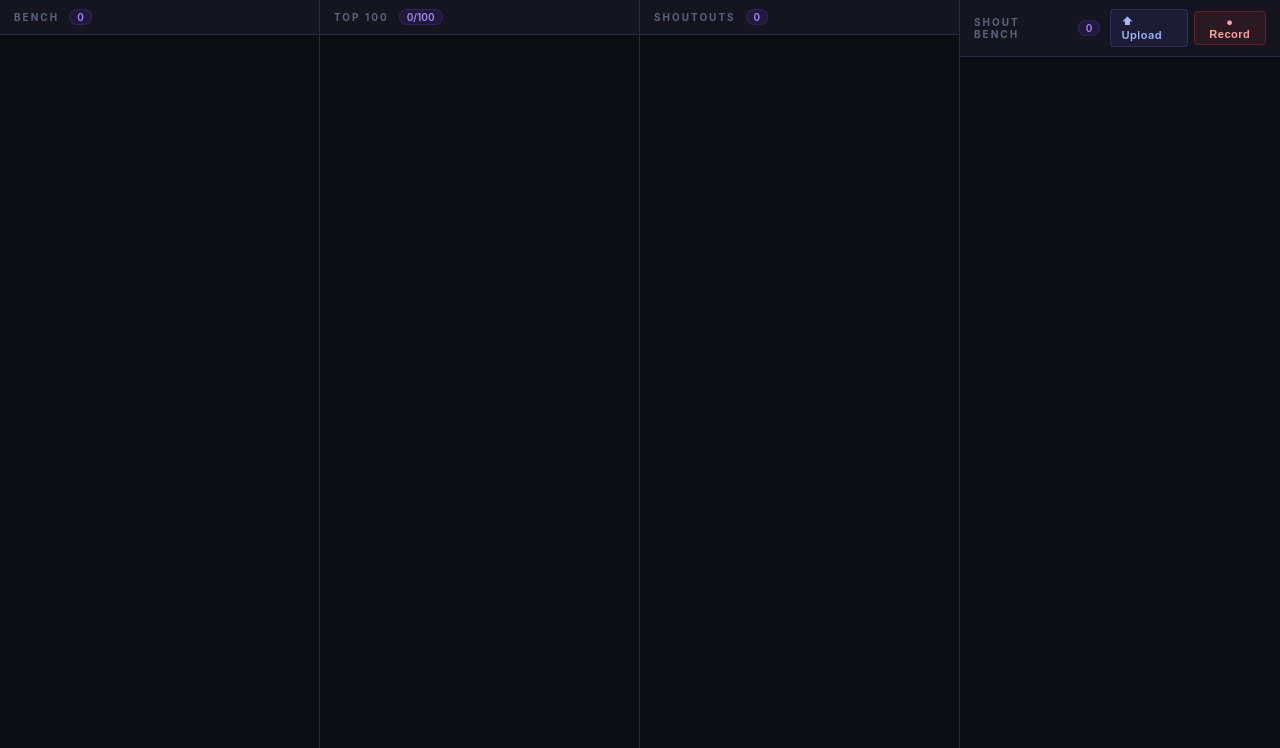
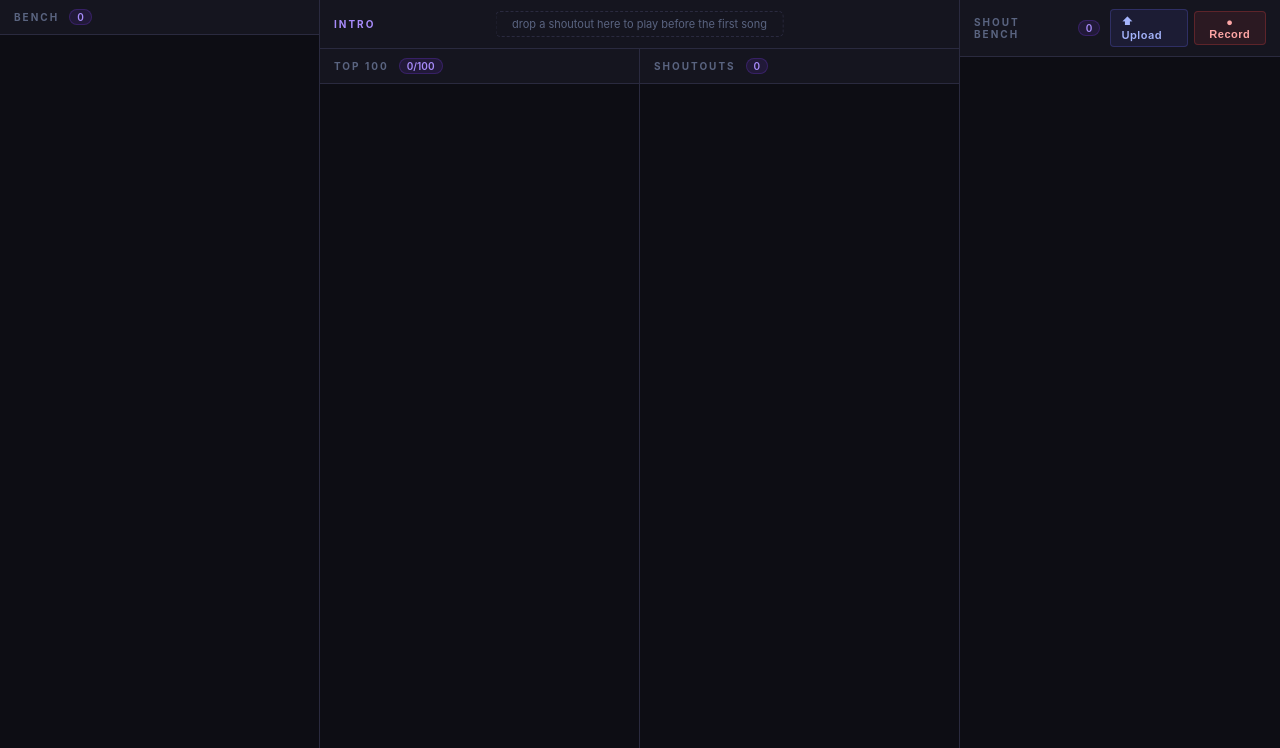
Before and after one commit to GustavGamst/club100, a Flask app: page / in a window 1280 px wide. Shown: the part 52-800 px from the top of the page. Run offline with Flask 3, Linux system fonts and the light colour scheme; some libraries are stand-ins or nearby versions.

Commit message:
Added intro Shoutout option and made the preview timer quicker

```diff
--- a/app.py
+++ b/app.py
@@ -45,13 +45,16 @@ def load_all_songs():
 
 def load_state():
     if os.path.exists("state.json"):
-        with open("state.json") as f:
-            state = json.load(f)
-        # back-compat: add shoutout keys if missing
-        state.setdefault("shoutout_list", [])
-        state.setdefault("shoutout_bench", [])
-        return state
-    return {"list": [], "bench": [], "shoutout_list": [], "shoutout_bench": []}
+        try:
+            with open("state.json") as f:
+                state = json.load(f)
+            state.setdefault("shoutout_list", [])
+            state.setdefault("shoutout_bench", [])
+            state.setdefault("intro_shoutout", None)
+            return state
+        except (json.JSONDecodeError, OSError):
+            pass
+    return {"list": [], "bench": [], "shoutout_list": [], "shoutout_bench": [], "intro_shoutout": None}
 
 
 def save_state(state):
@@ -108,15 +111,21 @@ def index():
     sh_bench = [meta_map[f] for f in state["shoutout_bench"] if f in meta_map]
 
     known_sh = set(state["shoutout_list"] + state["shoutout_bench"])
+    intro_filename = state.get("intro_shoutout")
+    if intro_filename:
+        known_sh.add(intro_filename)
     for s in meta:
         if s["filename"] not in known_sh:
             sh_bench.append(s)
+
+    intro_shoutout = meta_map.get(intro_filename) if intro_filename else None
 
     return render_template("index.html",
         list_songs=list_songs,
         bench_songs=bench_songs,
         shoutout_list=sh_list,
         shoutout_bench=sh_bench,
+        intro_shoutout=intro_shoutout,
     )
 
 
@@ -124,10 +133,11 @@ def index():
 def save():
     data = request.json or {}
     save_state({
-        "list":          data.get("list", []),
-        "bench":         data.get("bench", []),
-        "shoutout_list": data.get("shoutout_list", []),
+        "list":           data.get("list", []),
+        "bench":          data.get("bench", []),
+        "shoutout_list":  data.get("shoutout_list", []),
         "shoutout_bench": data.get("shoutout_bench", []),
+        "intro_shoutout": data.get("intro_shoutout", None),
     })
 
     start_times = data.get("start_times", {})
@@ -379,6 +389,7 @@ def build():
 
     meta_map = {s["filename"]: s for s in load_shoutout_meta()}
     shoutout_list = [meta_map[f] for f in state["shoutout_list"] if f in meta_map]
+    intro_shoutout = meta_map.get(state.get("intro_shoutout"))
 
     job_id = uuid.uuid4().hex[:8]
     q: queue.Queue = queue.Queue()
@@ -399,6 +410,7 @@ def build():
             result = make_club_from_app(
                 song_list=song_list,
                 shoutout_list=shoutout_list,
+                intro_shoutout=intro_shoutout,
                 build_dir="output",
                 log=lambda msg: q.put({"type": "log", "msg": msg}),
                 **opts,
--- a/static/script.js
+++ b/static/script.js
@@ -56,6 +56,29 @@ Sortable.create(document.getElementById("shoutout-bench"), {
     chosenClass: "sortable-chosen",
     onEnd() { updateShoutListNumbers(); markDirty(); },
 });
+
+Sortable.create(document.getElementById("intro-drop"), {
+    group: { name: "shouts", pull: true, put: true },
+    animation: 180,
+    filter: SHOUT_DRAG_FILTER,
+    preventOnFilter: false,
+    ghostClass: "sortable-ghost",
+    chosenClass: "sortable-chosen",
+    onAdd(evt) {
+        // If a card was already there, send it to the bench
+        while (evt.to.children.length > 1) {
+            document.getElementById("shoutout-bench").appendChild(evt.to.children[0]);
+        }
+        updateIntroHint();
+        markDirty();
+    },
+    onRemove() { updateIntroHint(); markDirty(); },
+});
+
+function updateIntroHint() {
+    const filled = document.querySelector("#intro-drop .shoutout-card") !== null;
+    document.getElementById("intro-zone-hint").style.display = filled ? "none" : "";
+}
 
 // ── COUNTS + NUMBERING ────────────────────────────────────────────────────────
 
@@ -202,6 +225,7 @@ function saveOrder() {
     const bench = Array.from(document.querySelectorAll("#bench-section .song-card")).map(c => c.dataset.url);
     const shoutout_list  = Array.from(document.querySelectorAll("#shoutout-list .shoutout-card")).map(c => c.dataset.filename);
     const shoutout_bench = Array.from(document.querySelectorAll("#shoutout-bench .shoutout-card")).map(c => c.dataset.filename);
+    const intro_shoutout = document.querySelector("#intro-drop .shoutout-card")?.dataset.filename ?? null;
 
     const start_times = {};
     document.querySelectorAll(".song-card").forEach(card => {
@@ -214,7 +238,7 @@ function saveOrder() {
     fetch("/save", {
         method: "POST",
         headers: { "Content-Type": "application/json" },
-        body: JSON.stringify({ list, bench, shoutout_list, shoutout_bench, start_times }),
+        body: JSON.stringify({ list, bench, shoutout_list, shoutout_bench, start_times, intro_shoutout }),
     })
     .then(r => r.json())
     .then(data => {
@@ -887,9 +911,9 @@ function appendLog(text, cls) {
 
 // ── PREVIEW ───────────────────────────────────────────────────────────────────
 
-const PREVIEW_END_OFFSET = 48;   // seek to start_time + this (so last 12s of the 60s clip)
-const PREVIEW_END_WINDOW = 12;   // seconds to play at end of song
-const PREVIEW_START_WINDOW = 10; // seconds to play at start of next song
+const PREVIEW_END_OFFSET = 55;  // seek to start_time + this (so last 5s of the 60s clip)
+const PREVIEW_END_WINDOW = 5;   // seconds to play at end of song
+const PREVIEW_START_WINDOW = 5; // seconds to play at start of next song
 const FADE_OUT_DURATION = 4;     // seconds over which end fades out
 const FADE_IN_DURATION = 3;      // seconds over which start fades in
 
@@ -902,14 +926,34 @@ const pv = {
 };
 
 function buildTransitions() {
-    const songCards = Array.from(document.querySelectorAll("#list-section .song-card"));
+    const songCards  = Array.from(document.querySelectorAll("#list-section .song-card"));
     const shoutCards = Array.from(document.querySelectorAll("#shoutout-list .shoutout-card"));
-    if (songCards.length < 2) return [];
+    if (songCards.length < 1) return [];
 
-    return songCards.slice(0, -1).map((card, i) => {
-        const next = songCards[i + 1];
+    const transitions = [];
+
+    // Intro transition (intro shoutout → first song)
+    const introCard = document.querySelector("#intro-drop .shoutout-card");
+    if (introCard) {
+        const first = songCards[0];
+        transitions.push({
+            isIntro:   true,
+            shoutout:  {
+                filename: introCard.dataset.filename,
+                label:    introCard.querySelector(".shoutout-label").textContent,
+            },
+            nextTitle: first.querySelector(".song-title").textContent,
+            nextUrl:   first.dataset.url,
+            nextStart: parseFloat(first.querySelector(".start-time").value || 0),
+        });
+    }
+
+    // Regular between-song transitions
+    songCards.slice(0, -1).forEach((card, i) => {
+        const next  = songCards[i + 1];
         const shout = shoutCards[i] || null;
-        return {
+        transitions.push({
+            isIntro:   false,
             songTitle: card.querySelector(".song-title").textContent,
             songUrl:   card.dataset.url,
             songStart: parseFloat(card.querySelector(".start-time").value || 0),
@@ -920,14 +964,16 @@ function buildTransitions() {
             nextTitle: next.querySelector(".song-title").textContent,
             nextUrl:   next.dataset.url,
             nextStart: parseFloat(next.querySelector(".start-time").value || 0),
-        };
         });
+    });
+
+    return transitions;
 }
 
 function startPreview() {
     const transitions = buildTransitions();
     if (!transitions.length) {
-        alert("Add at least 2 songs to the Top 100 list to preview transitions.");
+        alert("Add at least 2 songs to the Top 100 list, or add an intro shoutout with at least 1 song.");
         return;
     }
 
@@ -998,7 +1044,8 @@ async function runTransition() {
     updatePreviewNav();
     renderTransitionInfo(t);
 
-    // 1 — Song ending
+    // 1 — Song ending (skipped for intro transition)
+    if (!t.isIntro) {
         setPhase("song-end", "Song ending…");
         await playSegment(
             `/audio?link=${encodeURIComponent(t.songUrl)}`,
@@ -1007,6 +1054,7 @@ async function runTransition() {
             "fade-out"
         );
         if (!pv.active) return;
+    }
 
     // 2 — Shoutout (if any)
     if (t.shoutout) {
@@ -1114,7 +1162,14 @@ function setPhase(phase, label) {
 
 function renderTransitionInfo(t) {
     const shortTitle = str => str.length > 30 ? str.slice(0, 28) + "…" : str;
-    document.getElementById("pv-seg-end").textContent = shortTitle(t.songTitle);
+    const endEl = document.getElementById("pv-seg-end");
+    if (t.isIntro) {
+        endEl.textContent = "[ START ]";
+        endEl.classList.add("pv-no-shout");
+    } else {
+        endEl.textContent = shortTitle(t.songTitle);
+        endEl.classList.remove("pv-no-shout");
+    }
     const shoutEl = document.getElementById("pv-seg-shout");
     if (t.shoutout) {
         shoutEl.textContent = `[ ${t.shoutout.label} ]`;
--- a/static/style.css
+++ b/static/style.css
@@ -93,15 +93,74 @@ header {
 .layout {
     display: grid;
     grid-template-columns: repeat(4, minmax(0, 1fr));
+    grid-template-rows: auto 1fr;
+    height: calc(100vh - var(--hdr));
 }
+
+.panel-bench       { grid-column: 1; grid-row: 1 / 3; }
+.intro-zone        { grid-column: 2 / 4; grid-row: 1; }
+.panel-list        { grid-column: 2; grid-row: 2; }
+.panel-shoutouts   { grid-column: 3; grid-row: 2; }
+.panel-shout-bench { grid-column: 4; grid-row: 1 / 3; }
 
 .panel {
     display: flex;
     flex-direction: column;
     border-right: 1px solid var(--border);
-    height: calc(100vh - var(--hdr));
+    overflow: hidden;
 }
-.panel:last-child { border-right: none; }
+.panel-shout-bench { border-right: none; }
+
+/* ── INTRO ZONE ─────────────────────────────────────────────────────────────── */
+
+.intro-zone {
+    display: flex;
+    align-items: center;
+    gap: 10px;
+    padding: 6px 14px;
+    background: var(--surface);
+    border-bottom: 1px solid var(--border);
+    border-right: 1px solid var(--border);
+    flex-shrink: 0;
+}
+
+.intro-zone-label {
+    font-size: 10px;
+    font-weight: 700;
+    letter-spacing: 2px;
+    color: var(--accent2);
+    text-transform: uppercase;
+    flex-shrink: 0;
+}
+
+.intro-drop {
+    flex: 1;
+    list-style: none;
+    display: flex;
+    align-items: center;
+    min-height: 36px;
+    gap: 0;
+}
+
+.intro-drop .shoutout-card {
+    flex: 1;
+    margin: 0;
+}
+
+.intro-zone-hint {
+    position: absolute;
+    left: 50%;
+    transform: translateX(-50%);
+    font-size: 11px;
+    color: var(--muted);
+    border: 1px dashed var(--border);
+    border-radius: 5px;
+    padding: 5px 16px;
+    white-space: nowrap;
+    pointer-events: none;
+}
+
+.intro-zone { position: relative; }
 
 .panel-header {
     display: flex;
--- a/templates/index.html
+++ b/templates/index.html
@@ -68,7 +68,7 @@
 <main class="layout">
 
     {# ── SONG BENCH ─────────────────────────────────────────────────────── #}
-    <section class="panel">
+    <section class="panel panel-bench">
         <div class="panel-header">
             <span class="panel-title">BENCH</span>
             <span class="count-badge" id="bench-count">{{ bench_songs|length }}</span>
@@ -80,8 +80,19 @@
         </ul>
     </section>
 
+    {# ── INTRO SHOUTOUT ──────────────────────────────────────────────────── #}
+    <div class="intro-zone" id="intro-zone">
+        <span class="intro-zone-label">INTRO</span>
+        <ul class="intro-drop" id="intro-drop">
+            {% if intro_shoutout %}{{ shoutout_card(intro_shoutout) }}{% endif %}
+        </ul>
+        <span class="intro-zone-hint" id="intro-zone-hint"{% if intro_shoutout %} style="display:none"{% endif %}>
+            drop a shoutout here to play before the first song
+        </span>
+    </div>
+
     {# ── TOP 100 LIST ───────────────────────────────────────────────────── #}
-    <section class="panel">
+    <section class="panel panel-list">
         <div class="panel-header">
             <span class="panel-title">TOP 100</span>
             <span class="count-badge" id="list-count">{{ list_songs|length }}/100</span>
@@ -94,7 +105,7 @@
     </section>
 
     {# ── SHOUTOUTS LIST ─────────────────────────────────────────────────── #}
-    <section class="panel">
+    <section class="panel panel-shoutouts">
         <div class="panel-header">
             <span class="panel-title">SHOUTOUTS</span>
             <span class="count-badge" id="shout-list-count">{{ shoutout_list|length }}</span>
@@ -107,7 +118,7 @@
     </section>
 
     {# ── SHOUTOUT BENCH ─────────────────────────────────────────────────── #}
-    <section class="panel">
+    <section class="panel panel-shout-bench">
         <div class="panel-header">
             <span class="panel-title">SHOUT BENCH</span>
             <span class="count-badge" id="shout-bench-count">{{ shoutout_bench|length }}</span>
```
Also changed, not shown: make_klub.py (+25 -1 lines). Lines whose indentation alone changed are shown as unchanged.
